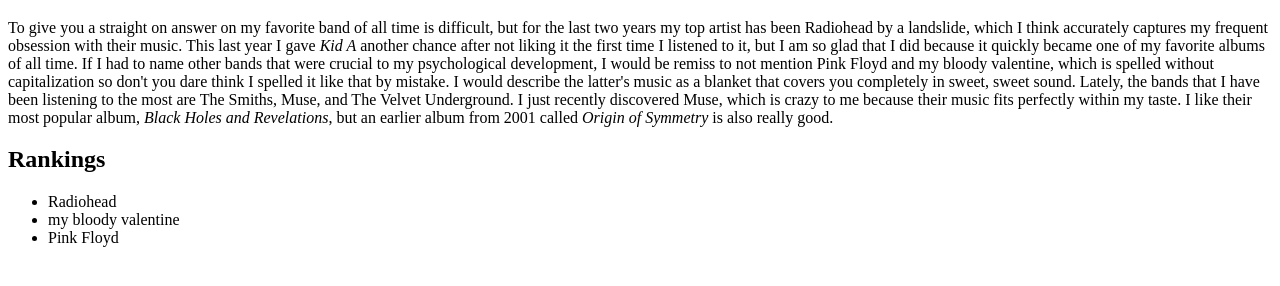
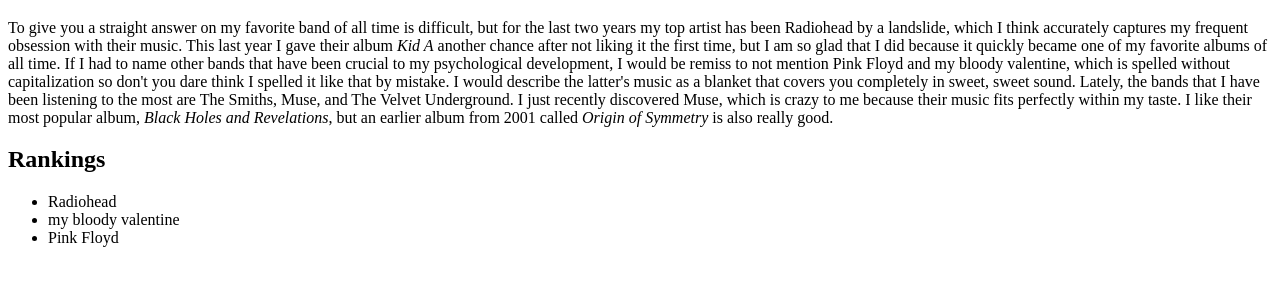
Before and after one commit to lanejgo/HTML-1, a plain HTML site: page page1.html in a window 1280 px wide. Shown: the part 298-584 px from the top of the page. Drawn offline with Linux system fonts and the light colour scheme.

Commit message:
Update page1.html

```diff
--- a/page1.html
+++ b/page1.html
@@ -2,7 +2,7 @@
 <html lang="en">
   <head>
     <meta charset="UTF-8">
-    <title>HTML 2</title>
+    <title>Lane Goodwin HTML 2</title>
   </head>
 
   <body>
@@ -18,10 +18,10 @@
         <li>Gyros</li>
     </ol>
     <h1>My Favorite Bands</h1>
-    <p>To give you a straight on answer on my favorite band of all time is difficult, but for the last two years my top
+    <p>To give you a straight answer on my favorite band of all time is difficult, but for the last two years my top
         artist has been Radiohead by a landslide, which I think accurately captures my frequent obsession with their music.
-        This last year I gave <em>Kid A</em> another chance after not liking it the first time I listened to it, but I am so
-        glad that I did because it quickly became one of my favorite albums of all time. If I had to name other bands that were crucial
+        This last year I gave their album <em>Kid A</em> another chance after not liking it the first time, but I am so
+        glad that I did because it quickly became one of my favorite albums of all time. If I had to name other bands that have been crucial
         to my psychological development, I would be remiss to not mention Pink Floyd and my bloody valentine, which is spelled without
         capitalization so don't you dare think I spelled it like that by mistake. I would describe the latter's music as a blanket
         that covers you completely in sweet, sweet sound. Lately, the bands that I have been listening to the most are The Smiths, Muse, and
```
